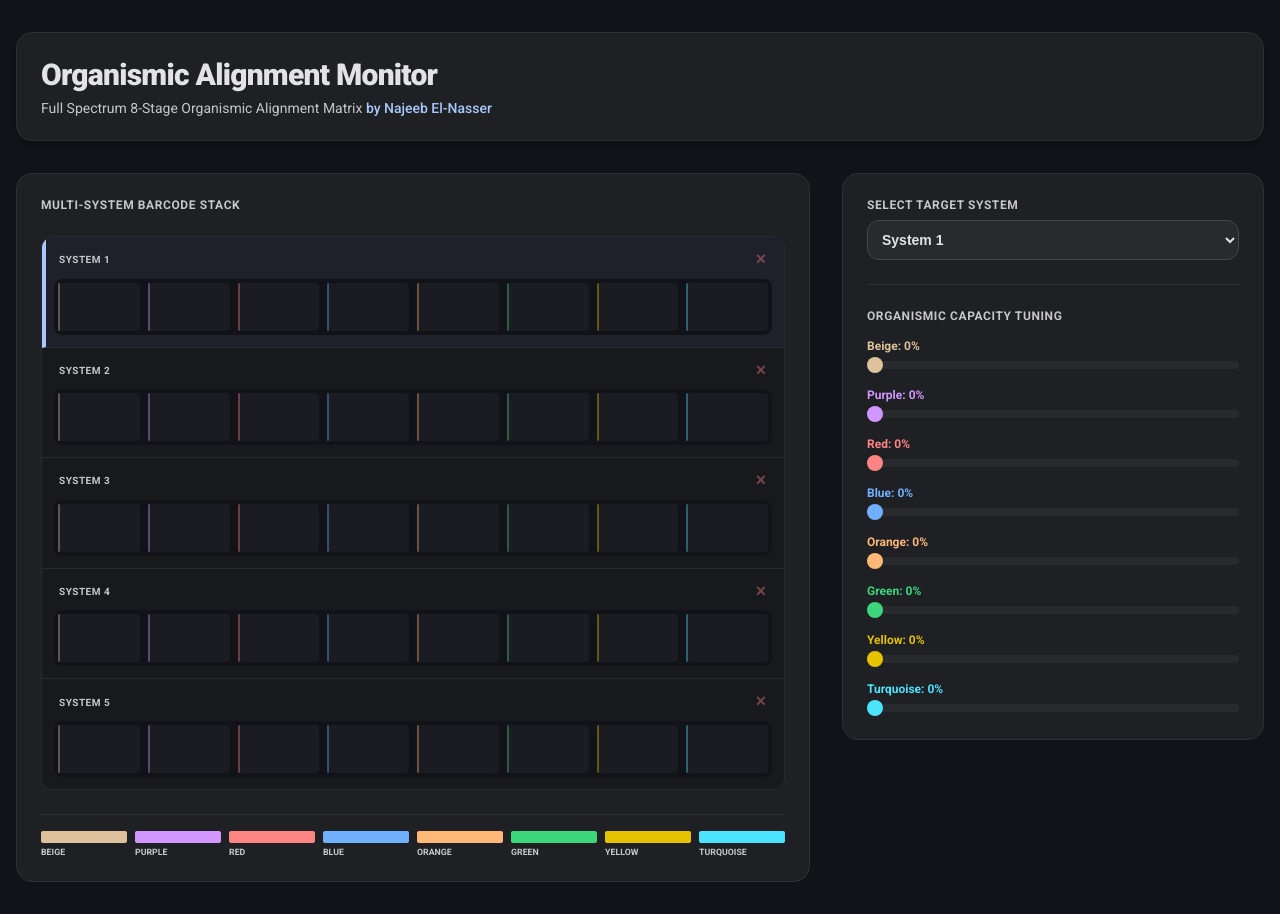
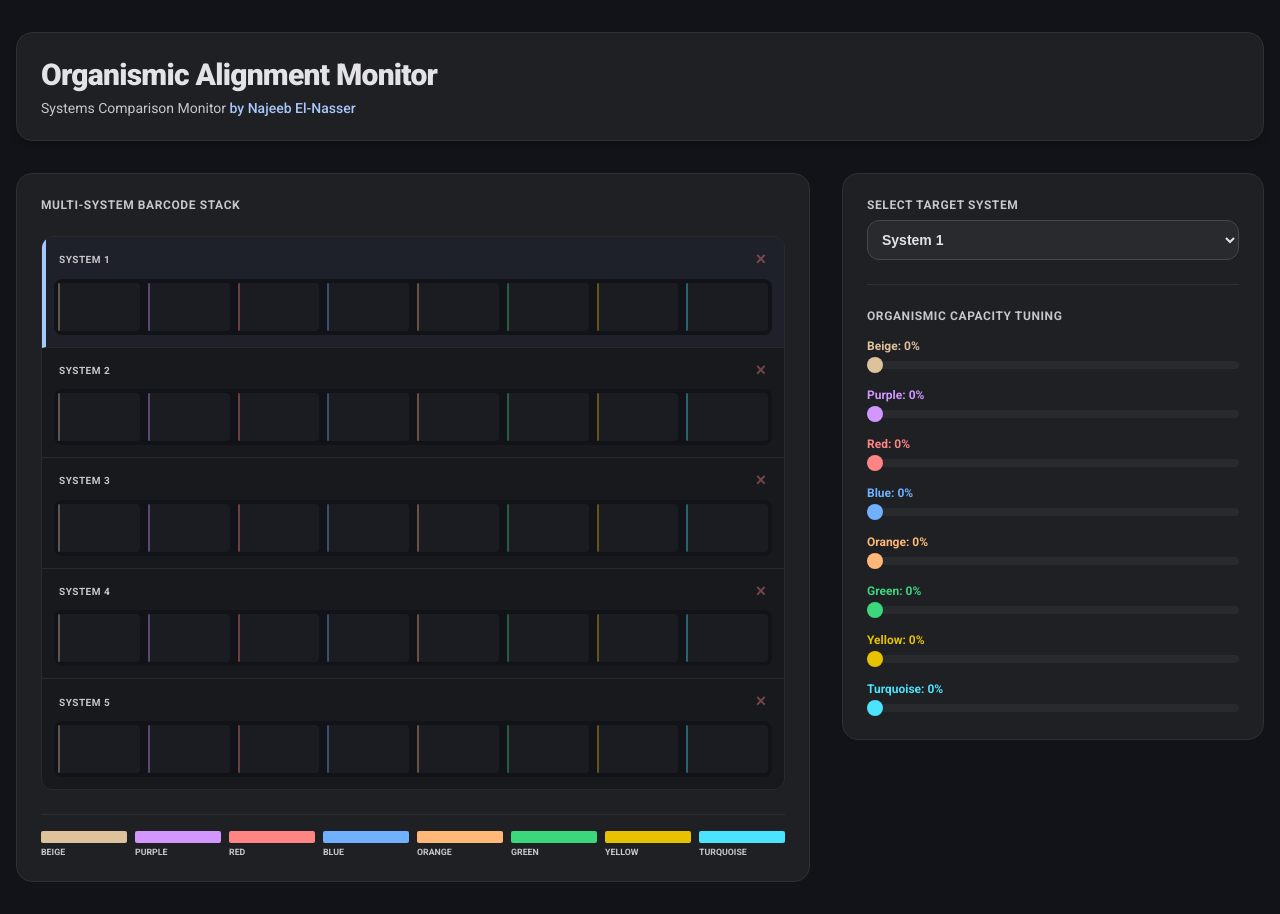
Before and after one commit to nelnasser/organismic-monitor, a plain HTML site: page index.html in a window 1280 px wide. Drawn offline with Linux system fonts and the light colour scheme.

Commit message:
index.html

```diff
--- a/index.html
+++ b/index.html
@@ -3,7 +3,7 @@
 <head>
     <meta charset="UTF-8">
     <meta name="viewport" content="width=device-width, initial-scale=1.0">
-    <title>Organismic Alignment Monitor</title>
+    <title>Systems Comparison</title>
     <link href="https://fonts.googleapis.com/css2?family=Roboto:wght@300;400;500;700;900&display=swap" rel="stylesheet">
     <style>
         /* Core Reset & Base Variables */
@@ -149,7 +149,7 @@
     <div class="max-w-7xl">
         <header>
             <h1>Organismic Alignment Monitor</h1>
-            <p class="subtitle">Full Spectrum 8-Stage Organismic Alignment Matrix <span class="author-tag">by Najeeb El-Nasser</span></p>
+            <p class="subtitle">Systems Comparison Monitor <span class="author-tag">by Najeeb El-Nasser</span></p>
         </header>
 
         <div class="workspace-flex">
```
